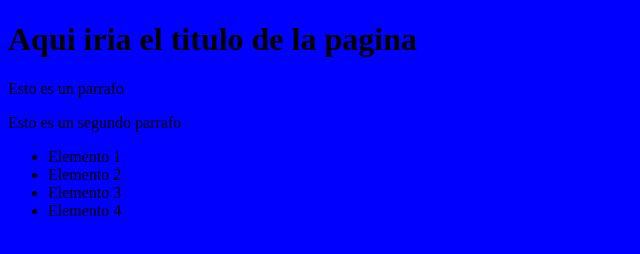
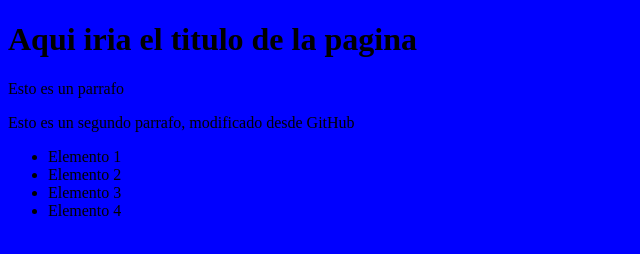
Before and after one commit to Igna2335/Proyecto-Web-Empresa-C, a plain HTML site: page index.html in a window 1280 px wide. Shown: the whole page, without its empty margins (0-640 px from the left). Drawn offline with Linux system fonts and the light colour scheme.

Commit message:
Modificacion segundo parrafo desde local

```diff
--- a/index.html
+++ b/index.html
@@ -12,7 +12,7 @@
 <body>
     <h1>Aqui iria el titulo de la pagina</h1>
     <p>Esto es un parrafo</p>
-    <p>Esto es un segundo parrafo</p>
+    <p>Esto es un segundo parrafo, modificado desde GitHub</p>
 
     <ul>
         <li>Elemento 1</li>
@@ -21,5 +21,7 @@
         <li>Elemento 4</li>
     </ul>
 
+
+
 </body>
 </html>
```
